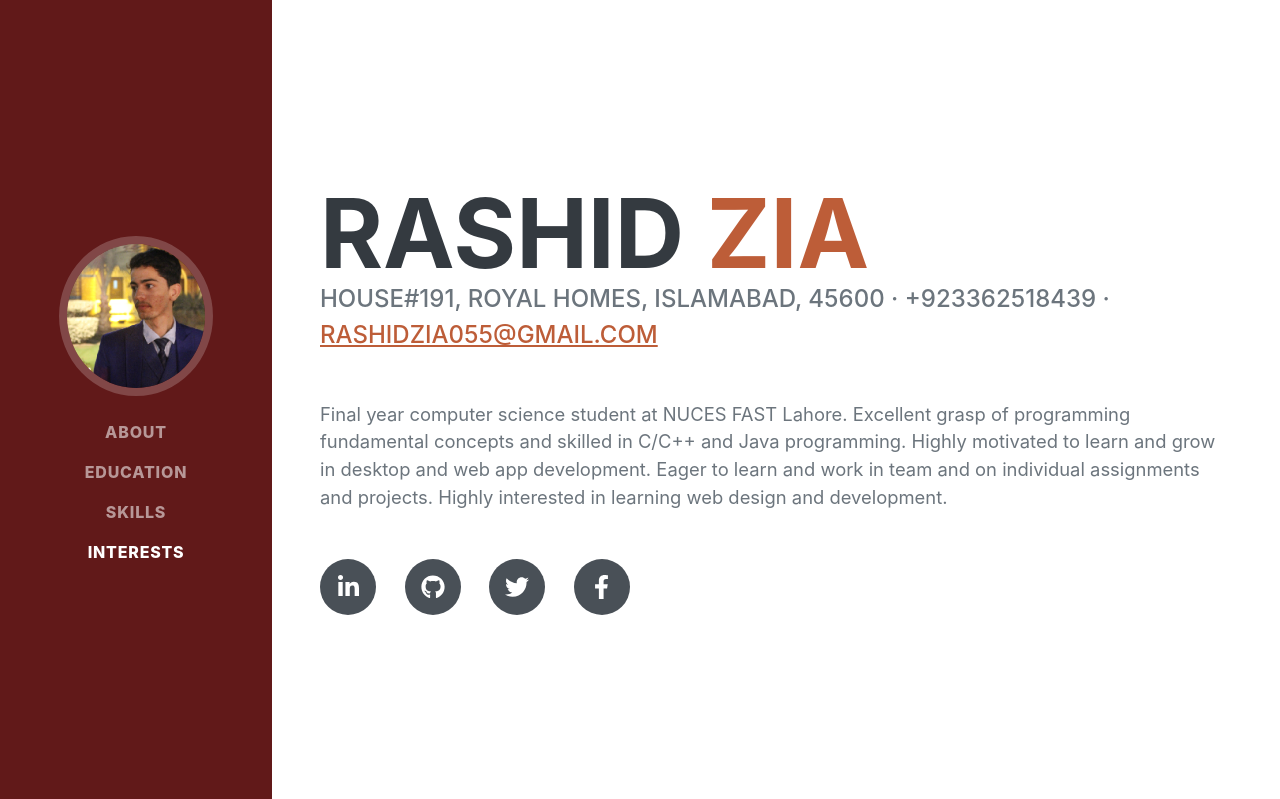
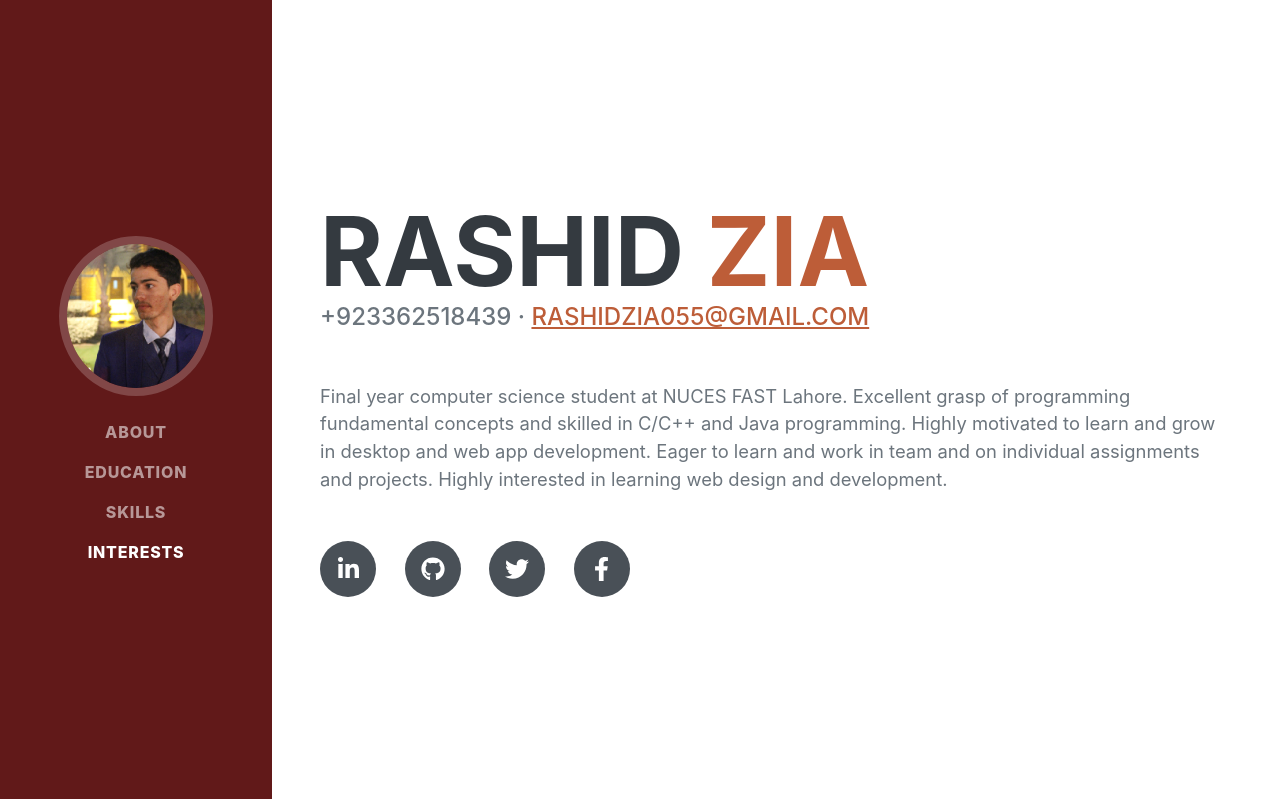
Before and after one commit to arzed404/rashidzia, a Node server app: page / in a window 1280 px wide. Shown: the top 799 px of the page. Run offline with Node 20, Linux system fonts and the light colour scheme; some web fonts are replaced.

Commit message:
removed home address

```diff
--- a/templates/partials/about.hbs
+++ b/templates/partials/about.hbs
@@ -5,7 +5,7 @@
                         <span class="text-primary">Zia</span>
                     </h1>
                     <div class="subheading mb-5">
-                        House#191, Royal Homes, Islamabad, 45600 · +923362518439 ·
+                        {{!-- House#191, Royal Homes, Islamabad, 45600 ·--}} +923362518439 ·
                         <a href="mailto:rashidzia055@gmail.com">rashidzia055@gmail.com</a>
                     </div>
                     <p class="lead mb-5">Final year computer science student at NUCES FAST Lahore.
```
